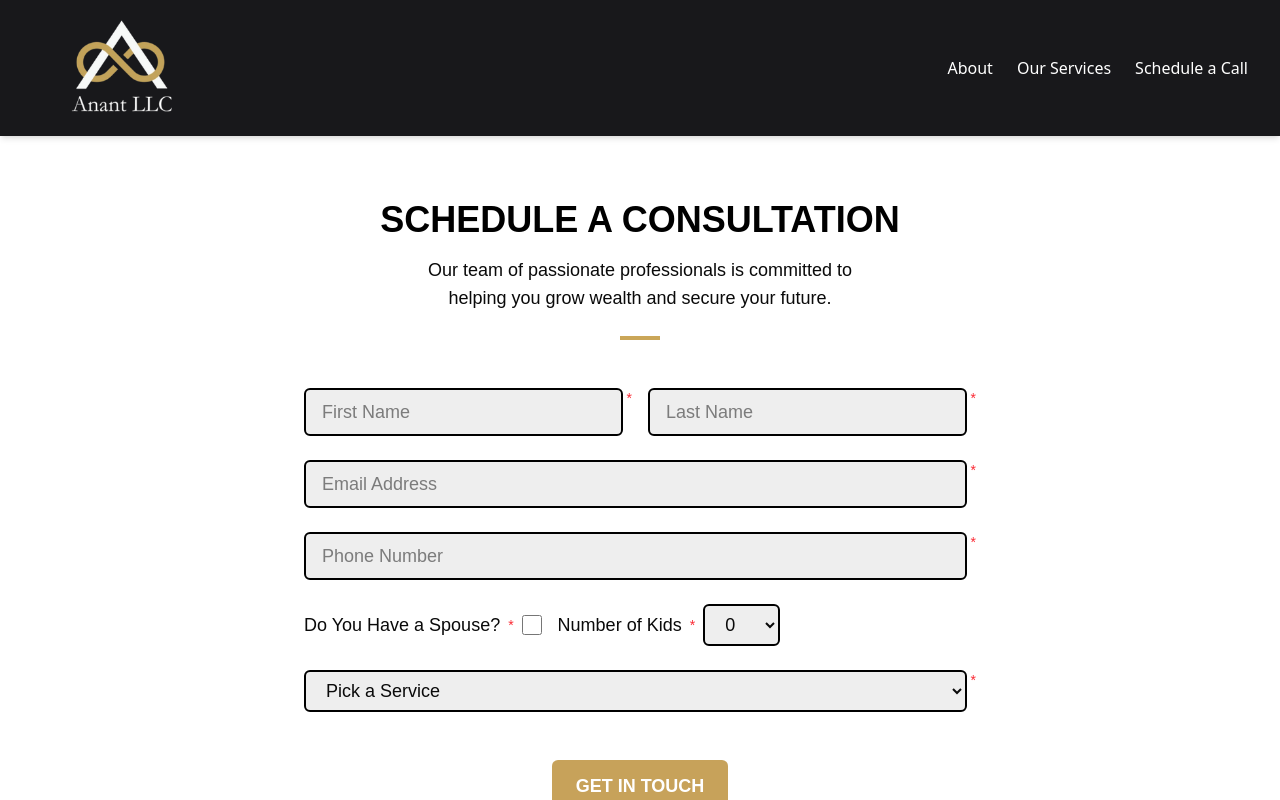
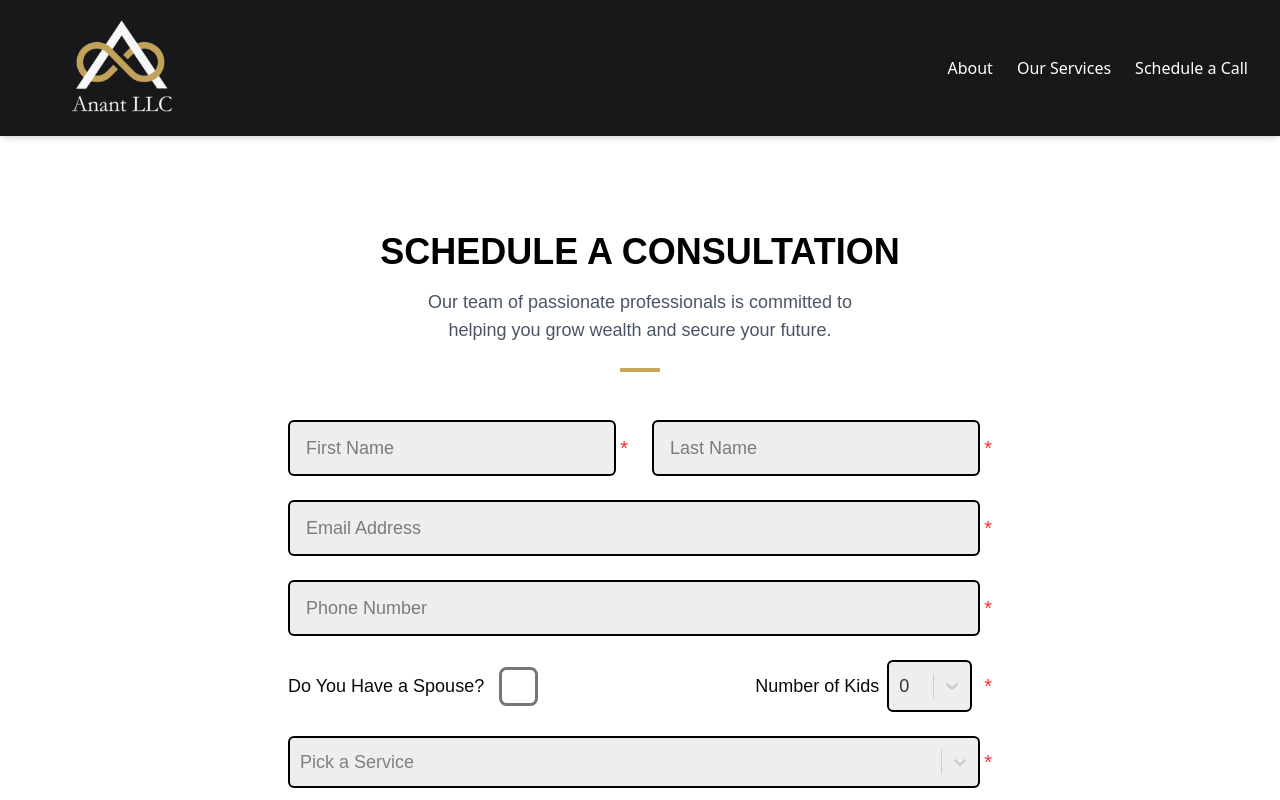
Before and after one commit to AnantLLC/Anant-Website, a Next.js app in the folder frontend/: page /Anant-Website/schedule-a-consultation in a window 1280 px wide. Shown: the top 800 px of the page. Built offline with nearby package versions, Linux system fonts and the light colour scheme; a web font is replaced by a local one.

Commit message:
implement form validation

```diff
--- /dev/null
+++ b/frontend/app/components/HeaderComponent.tsx
@@ -0,0 +1,18 @@
+import React from "react";
+
+interface HeaderComponentProps {
+  title: string;
+  subtitle: string;
+}
+
+const HeaderComponent: React.FC<HeaderComponentProps> = ({ title, subtitle }) => {
+  return (
+    <div className="text-center mb-12">
+      <h1 className="text-2xl md:text-4xl font-bold text-black">{title}</h1>
+      <p className="mt-4 max-w-md mx-auto text-gray-600">{subtitle}</p>
+      <div className="mt-6 w-10 h-1 bg-[#caa658] mx-auto" />
+    </div>
+  );
+};
+
+export default HeaderComponent;
--- /dev/null
+++ b/frontend/app/components/customSelect.tsx
@@ -0,0 +1,85 @@
+'use client';
+
+import React, { useState, useEffect } from 'react';
+import Select, { type SingleValue, type ClassNamesConfig, type StylesConfig } from "react-select";
+
+
+type Option = {
+  value: string;
+  label: string;
+};
+
+type CustomSelectProps = {
+  options: Option[];
+  value: Option | null;
+  onChange: (option: SingleValue<Option>) => void;
+  placeholder?: string;
+  className?: string;
+  classNames?: ClassNamesConfig<Option, false>;
+  styles?: StylesConfig<Option, false>;
+  instanceId?: string;
+};
+
+const CustomSelect = ({
+  options,
+  value,
+  onChange,
+  placeholder = "Select...",
+  className = "",
+  classNames: customClassNames,
+  styles: customStyles,
+  instanceId
+}: CustomSelectProps) => {
+
+const [isMounted, setIsMounted] = useState(false);
+
+  useEffect(() => {
+    setIsMounted(true);
+  }, []);
+
+  const defaultClassNames: ClassNamesConfig<Option, false> = {
+    control: () => "border-black border-2 bg-[#eeeeee] rounded-sm flex flex-row py-1 overflow-hidden",
+    menu: () => "w-full border-2 border-black z-10 absolute mt-1 bg-[#eeeeee]",
+    option: ({ isSelected, isFocused }) =>
+        `cursor-pointer px-3 py-2 ${isSelected || isFocused ? "bg-[#C4A35A1C]" : ""} text-black`,
+    singleValue: () => "text-black min-w-[1.5rem]",
+    dropdownIndicator: () => "text-black",
+    ...customClassNames,
+
+  };
+
+  const defaultStyles: StylesConfig<Option, false> = {
+    control: (base, state) => ({ ...base, boxShadow: 'none', '&:hover': { borderColor: '#caa658' }, ...customStyles?.control }),
+    menu: (base) => ({ ...base, ...customStyles?.menu }),
+    option: (base, state) => ({ ...base, ...customStyles?.option }),
+  };
+
+
+  if (!isMounted) {
+    return (
+      <div className="border-black border-2 bg-[#eeeeee] rounded-sm w-full flex items-center h-[46px] px-3">
+        <span className="text-gray-500">{placeholder}</span>
+      </div>
+    );
+  }
+
+  return (
+    <Select
+      instanceId={instanceId}
+      options={options}
+      value={value}
+      onChange={onChange}
+      placeholder={placeholder}
+      className={`w-full ${className}`}
+      classNames={defaultClassNames}
+      styles={{
+                    control: () => ({}),
+                    menu: () => ({}),
+                    option: () => ({}),
+      }}
+
+    />
+  );
+};
+
+export default CustomSelect;
--- a/frontend/app/schedule-a-consultation/page.tsx
+++ b/frontend/app/schedule-a-consultation/page.tsx
@@ -1,82 +1,212 @@
 'use client';
 import React from 'react';
 import { inriaSans } from '../lib/fonts';
+import CustomSelect from "../components/customSelect";
+import HeaderComponent from "../components/HeaderComponent";
+import { useForm, Controller } from "react-hook-form";
+
+type Option = {
+  value: string;
+  label: string;
+};
+
+type FormData = {
+  firstname: string;
+  lastname: string;
+  email: string;
+  phone: string;
+  spouse: boolean;
+  kids: Option | null;
+  service: Option | null;
+};
+
+const serviceOptions: Option[] = [
+  { value: "Financial_Planning", label: "Financial Planning" },
+  { value: "Health_Insurance", label: "Health Insurance" },
+  { value: "Life_Insurance", label: "Life Insurance" },
+  { value: "Annuities", label: "Annuities" },
+  { value: "Education_Planning", label: "Education Planning" },
+  { value: "Estate_Planning", label: "Estate Planning" },
+  { value: "Tax_Diversification", label: "Tax Diversification" },
+  { value: "Mortgage_Protection", label: "Mortgage Protection" },
+  { value: "General_Inquiry", label: "General Inquiry/Not Sure" },
+];
+
+const kidsOptions: Option[] = [
+  { value: "0", label: "0" },
+  { value: "1", label: "1" },
+  { value: "2", label: "2" },
+  { value: "3", label: "3" },
+  { value: "4+", label: "4+" },
+];
+
+const formStyles =
+  "[&_input[type='text']]:bg-[#eeeeee] [&_input[type='text']]:border-2 [&_input[type='text']]:border-solid [&_input[type='text']]:rounded-sm [&_input[type='text']]:border-black [&_input[type='email']]:bg-[#eeeeee] [&_input[type='email']]:border-2 [&_input[type='email']]:border-solid [&_input[type='email']]:rounded-sm [&_input[type='email']]:border-black [&_input[type='tel']]:bg-[#eeeeee] [&_input[type='tel']]:border-2 [&_input[type='tel']]:border-solid [&_input[type='tel']]:rounded-sm [&_input[type='tel']]:border-black space-y-6";
+
+
 
 export default function SchedulePage() {
+
+  const {
+    register,
+    handleSubmit,
+    control,
+    formState: { errors },
+  } = useForm<FormData>({
+    defaultValues: {
+      firstname: "",
+      lastname: "",
+      email: "",
+      phone: "",
+      spouse: false,
+      kids: kidsOptions[0],
+      service: null,
+    },
+  });
+
+
+  const onSubmit = async (data: FormData) => {
+    const firstName = data.firstname.trim();
+    const lastName = data.lastname.trim();
+    const fullName = `${firstName} ${lastName}`;
+    const email = data.email.trim();
+    const spouse = data.spouse || 'N/A';
+    const kids = data.kids?.value || '0';
+    const service = data.service?.label || 'Not specified';
+
+    let note = '';
+    if (spouse !== 'N/A') {
+      note = `Married and with ${kids} Kid${kids === '1' ? '' : 's'} consulting regarding ${service}`;
+    } else {
+      note = `With ${kids} Kid${kids === '1' ? '' : 's'} consulting regarding ${service}`;
+    }
+
+    const url = new URL('https://calendly.com/contact-anantllc/30min');
+    url.searchParams.append('name', fullName);
+    url.searchParams.append('email', email);
+    url.searchParams.append('a1', note); // Goes into the Calendly textarea
+
+    window.location.href = url.toString();
+  };
+
+
   return (
     <main className={`min-h-screen flex items-center justify-center px-6 py-50 ${inriaSans.className} text-lg`}>
-      <section className="w-full max-w-2xl">
+      <section className="w-full max-w-3xl p-8">
+
         {/* Heading */}
-        <div className="text-center mb-12">
-          <h1 className="text-2xl md:text-4xl font-bold text-black">SCHEDULE A CONSULTATION</h1>
-          <p className="mt-4 max-w-md mx-auto">
-            Our team of passionate professionals is committed to helping you grow wealth and secure your future.
-          </p>
-          <div className="mt-6 w-10 h-1 bg-[#caa658] mx-auto" />
-        </div>
+        <HeaderComponent
+          title="SCHEDULE A CONSULTATION"
+          subtitle="Our team of passionate professionals is committed to helping you grow wealth and secure your future."
+        />
 
         {/* Form */}
-        <form className=" [&_input]:bg-[#eeeeee] [&_input]:border-2 [&_input]:border-solid [&_input]:rounded-sm [&_input]:border-black space-y-6">
+        <form onSubmit={handleSubmit(onSubmit)} className={formStyles} autoComplete="on">
           {/* Name Fields */}
-          <div className="grid grid-cols-1 md:grid-cols-2 gap-4">
-            <div className="flex flex-row">
-              <input type="text" placeholder="First Name" className="w-full px-4 py-2" />
-              <span className="text-red-500 text-sm ml-1">*</span>
+          <div className="grid grid-cols-1 md:grid-cols-2 gap-6">
+            <div className="flex items-center">
+              <input
+                {...register("firstname")}
+                type="text"
+                placeholder="First Name"
+                className="w-full px-4 py-3"
+                required
+              />
+              <span className="text-red-500 text-xl ml-1">*</span>
             </div>
-            <div className="flex flex-row">
-              <input type="text" placeholder="Last Name" className="w-full px-4 py-2" />
-              <span className="text-red-500 text-sm ml-1">*</span>
+            <div className="flex items-center">
+              <input
+                {...register("lastname")}
+                type="text"
+                placeholder="Last Name"
+                className="w-full px-4 py-3"
+                required
+              />
+              <span className="text-red-500 text-xl ml-1">*</span>
             </div>
           </div>
 
+          <div className="flex items-center">
+            <input
+              {...register("email")}
+              type="email"
+              placeholder="Email Address"
+              className="w-full px-4 py-3"
+              required
+            />
+            <span className="text-red-500 text-xl ml-1">*</span>
+          </div>
 
-          <div className="flex flex-row">
-            <input type="email" placeholder="Email Address" className="w-full px-4 py-2" />
-            <span className="text-red-500 text-sm ml-1">*</span>
+          <div className="flex items-center">
+            <input
+              {...register("phone")}
+              pattern="^\d{10}$"
+              title="Please enter a valid 10-digit phone number with no spaces or symbols."
+              type="tel"
+              placeholder="Phone Number"
+              className="w-full px-4 py-3"
+              required
+            />
+            <span className="text-red-500 text-xl ml-1">*</span>
           </div>
-          <div className="flex flex-row">
-            <input type="tel" placeholder="Phone Number" className="px-4 py-2 w-full" />
-            <span className="text-red-500 text-sm ml-1">*</span>
-          </div>
-          {/* Spouse and Kids */}
-          <div className="flex flex-wrap items-center gap-4">
-            <label className="flex items-center gap-2">
-              Do You Have a Spouse? <span className="text-red-500 text-sm">*</span>
-              <input type="checkbox" className="w-5 h-5 border-2 border-black rounded-sm" />
-            </label>
 
-            <label className="flex items-center gap-2">
-              Number of Kids <span className="text-red-500 text-sm">*</span>
-              <select className="rounded-sm border-2 border-black bg-[#eeeeee] px-4 py-2">
-                <option value="0">0</option>
-                <option value="1">1</option>
-                <option value="2+">2+</option>
-              </select>
-            </label>
+          {/* Spouse & Kids */}
+          <div className="flex flex-wrap md:flex-row gap-6 md:gap-2 md:items-center justify-between">
+            <div className="flex items-center gap-7 w-full md:w-auto">
+              <label htmlFor="spouse">Do You Have a Spouse?</label>
+              <input
+                id="spouse"
+                type="checkbox"
+                {...register("spouse")}
+                className="scale-300 border-black accent-[#caa658]"
+              />
+            </div>
+
+            <div className="flex items-center gap-2 w-full md:w-auto">
+              <label htmlFor="kids-select" className="text-nowrap">Number of Kids</label>
+              <Controller
+                name="kids"
+                control={control}
+                rules={{ required: true }}
+                render={({ field }) => (
+                  <CustomSelect
+                    instanceId="kids-select"
+                    options={kidsOptions}
+                    value={field.value}
+                    onChange={field.onChange}
+                  />
+                )}
+              />
+              <span className="text-red-500 text-xl ml-1">*</span>
+            </div>
           </div>
 
           {/* Service Dropdown */}
-          <div className="flex flex-row">
-            <select defaultValue="" className="rounded-sm border-2 border-black bg-[#eeeeee] px-4 py-2 w-full [&_option]: {hover:bg-[#C4A35A1C]}">
-              <option disabled value="">Pick a Service</option>
-              <option value="financial-planning">Financial Planning</option>
-              <option value="health-insurance">Health Insurance</option>
-              <option value="life-insurance">Life Insurance</option>
-              <option value="annuities">Annuities</option>
-              <option value="education-planning">Education Planning</option>
-              <option value="estate-planning">Estate Planning</option>
-              <option value="tax-diversification">Tax Diversification</option>
-              <option value="mortgage-protection">Mortgage Protection</option>
-              <option value="general-inquiry">General Inquiry/Not Sure</option>
-            </select>
-            <span className="text-red-500 text-sm ml-1">*</span>
+          <div className="flex items-center">
+            <Controller
+              name="service"
+              control={control}
+              rules={{
+                required: true,
+              }}
+              render={({ field }) => (
+                <CustomSelect
+                  instanceId="service-select"
+                  options={serviceOptions}
+                  value={field.value}
+                  onChange={field.onChange}
+                  placeholder="Pick a Service"
+                />
+              )}
+            />
+            <span className="text-red-500 text-xl ml-1">*</span>
           </div>
 
-          {/* Submit Button */}
+          {/* Submit */}
           <div className="text-center pt-6">
             <button
               type="submit"
-              className="bg-[#C7A25A] text-[#FFFFFF] font-bold px-6 py-3 rounded-sm"
+              className="bg-[#C7A25A] text-white font-bold px-8 py-4 rounded-md z-10 hover:bg-[#b5914a] transition-colors duration-300 cursor-pointer"
             >
               GET IN TOUCH
             </button>
@@ -84,6 +214,5 @@ export default function SchedulePage() {
         </form>
       </section>
     </main>
-
   );
 }
--- a/frontend/package.json
+++ b/frontend/package.json
@@ -15,7 +15,9 @@
     "next": "^15.3.1",
     "react": "^19.1.0",
     "react-dom": "^19.1.0",
+    "react-hook-form": "^7.61.1",
     "react-icons": "^5.5.0",
+    "react-select": "^5.10.2",
     "tailwind-merge": "^3.2.0",
     "tw-animate-css": "^1.2.5"
   },
```
Also changed, not shown: 1 other file (tests, documents, lock files or other folders).
